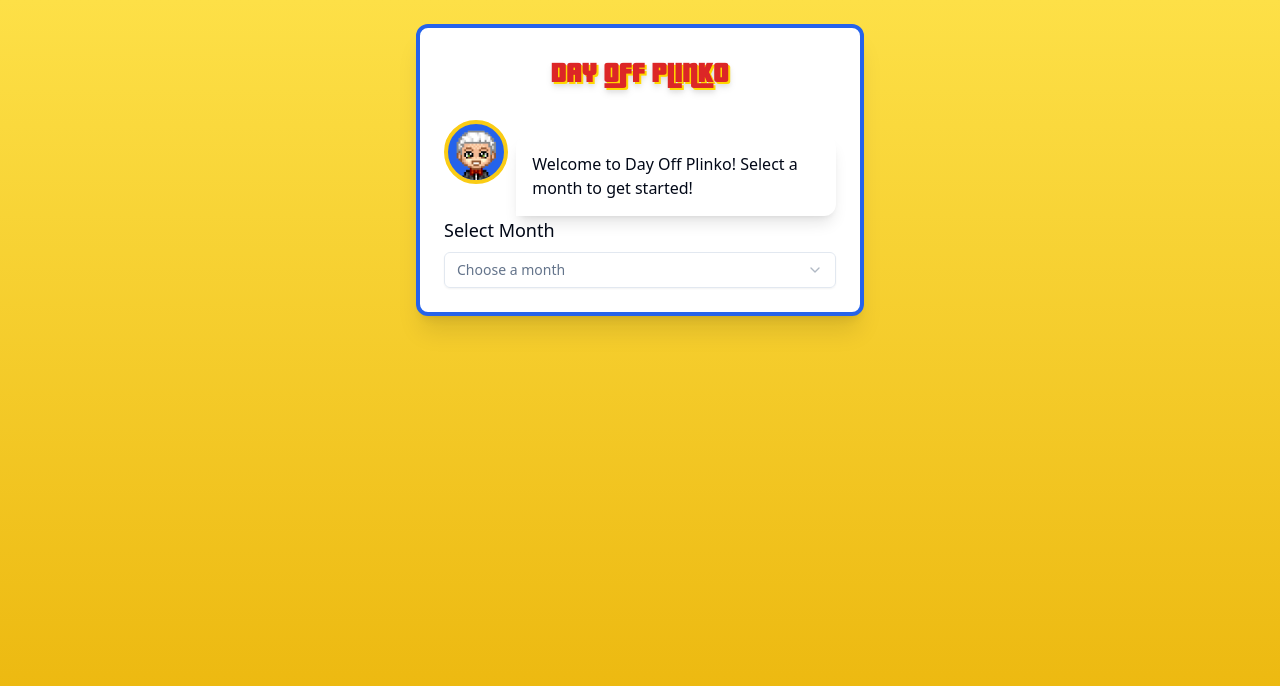
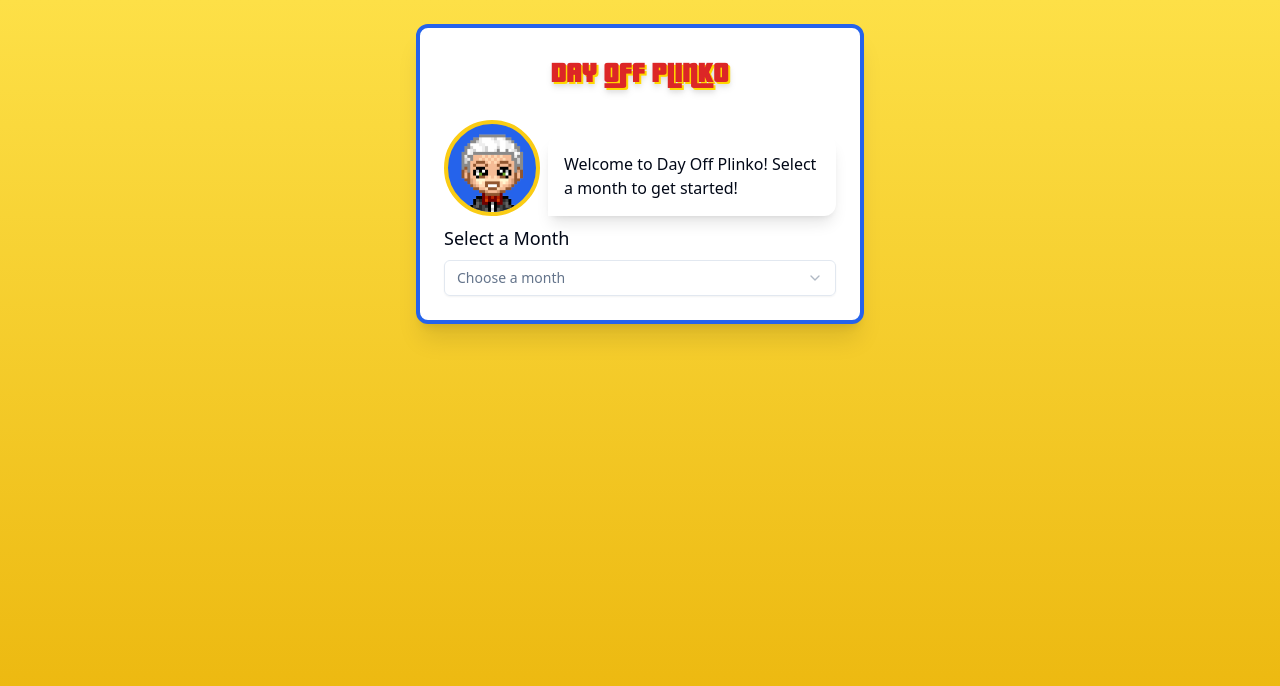
Before and after one commit to maxicapodacqua/day-off, a Next.js app: page / in a window 1280 px wide. Shown: the top 686 px of the page. Built offline with nearby package versions, Linux system fonts and the light colour scheme.

Commit message:
Fixing styles and adding auto scroll

```diff
--- a/app/page.tsx
+++ b/app/page.tsx
@@ -1,6 +1,6 @@
 "use client"
 
-import { useState } from "react"
+import { useState, useRef, useEffect } from "react"
 import { Calendar, Share2 } from "lucide-react"
 import { PlinkoBoard } from "@/components/plinko-board"
 import { Button } from "@/components/ui/button"
@@ -12,6 +12,13 @@ export default function Home() {
   const [selectedDate, setSelectedDate] = useState<Date | null>(null)
   const [isDropping, setIsDropping] = useState(false)
   const [appState, setAppState] = useState<"idle" | "selecting" | "dropping" | "result">("idle")
+  const actionButtonsRef = useRef<HTMLDivElement | null>(null)
+
+  useEffect(() => {
+    if (appState === "result" && actionButtonsRef.current) {
+      actionButtonsRef.current.scrollIntoView({ behavior: "smooth" })
+    }
+  }, [appState])
 
   // Get current year
   const currentYear = new Date().getFullYear()
@@ -50,6 +57,7 @@ export default function Home() {
   }
 
   // US Holidays for current year
+  // TODO: fix this, it's currently hardcoding some holisdays like Memorial day and Presidents day
   const holidays = [
     { name: "New Year's Day", date: new Date(currentYear, 0, 1) },
     { name: "Martin Luther King Jr. Day", date: new Date(currentYear, 0, 15) }, // 3rd Monday in January (approximate)
@@ -166,7 +174,9 @@ export default function Home() {
 
         <div className="space-y-6">
           <div>
-            <label className="block text-lg font-medium mb-2">Select Month</label>
+            <div className="mt-2">
+            <label className="block text-lg font-medium mb-2">Select a Month</label>
+            </div>
             <Select value={selectedMonth} onValueChange={handleMonthChange}>
               <SelectTrigger className="w-full">
                 <SelectValue placeholder="Choose a month" />
@@ -202,7 +212,10 @@ export default function Home() {
               </Button>
 
               {selectedDate && (
-                <div className="mt-6 p-4 bg-yellow-100 rounded-lg text-center">
+                <div
+                  ref={actionButtonsRef}
+                  className="mt-6 p-4 bg-yellow-100 rounded-lg text-center"
+                >
                   <h2 className="text-2xl font-bold text-blue-800">Your Day Off:</h2>
                   <p className="text-xl my-2">
                     {selectedDate.toLocaleDateString("en-US", {
--- a/components/tv-host.tsx
+++ b/components/tv-host.tsx
@@ -3,7 +3,6 @@
 import { useState, useEffect } from "react"
 import Image from "next/image"
 import { motion, AnimatePresence } from "framer-motion"
-import {Laugh} from "lucide-react";
 
 interface TVHostProps {
   state: "idle" | "selecting" | "dropping" | "result"
@@ -67,7 +66,7 @@ export function TVHost({ state, selectedMonth, selectedDate }: TVHostProps) {
   return (
     <div className="relative">
       <div className="flex items-end">
-        <motion.div initial={{ y: 50, opacity: 0 }} animate={{ y: 0, opacity: 1 }} className="w-24 h-24 relative">
+        <motion.div initial={{ y: 50, opacity: 0 }} animate={{ y: 0, opacity: 1 }} className="min-w-24 w-24 h-24 relative">
           <Image
             src="/avatar_face.png"
             alt="TV Host"
```
